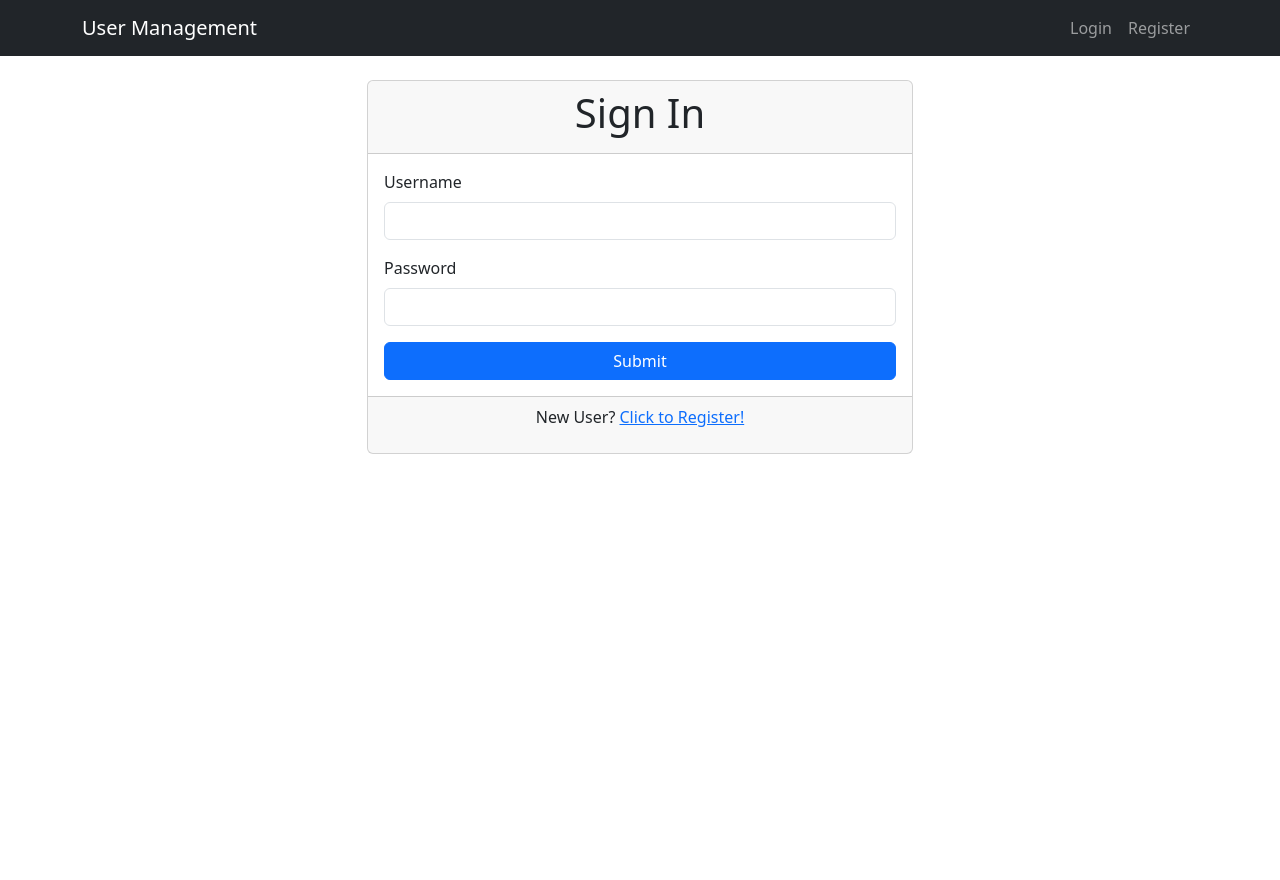
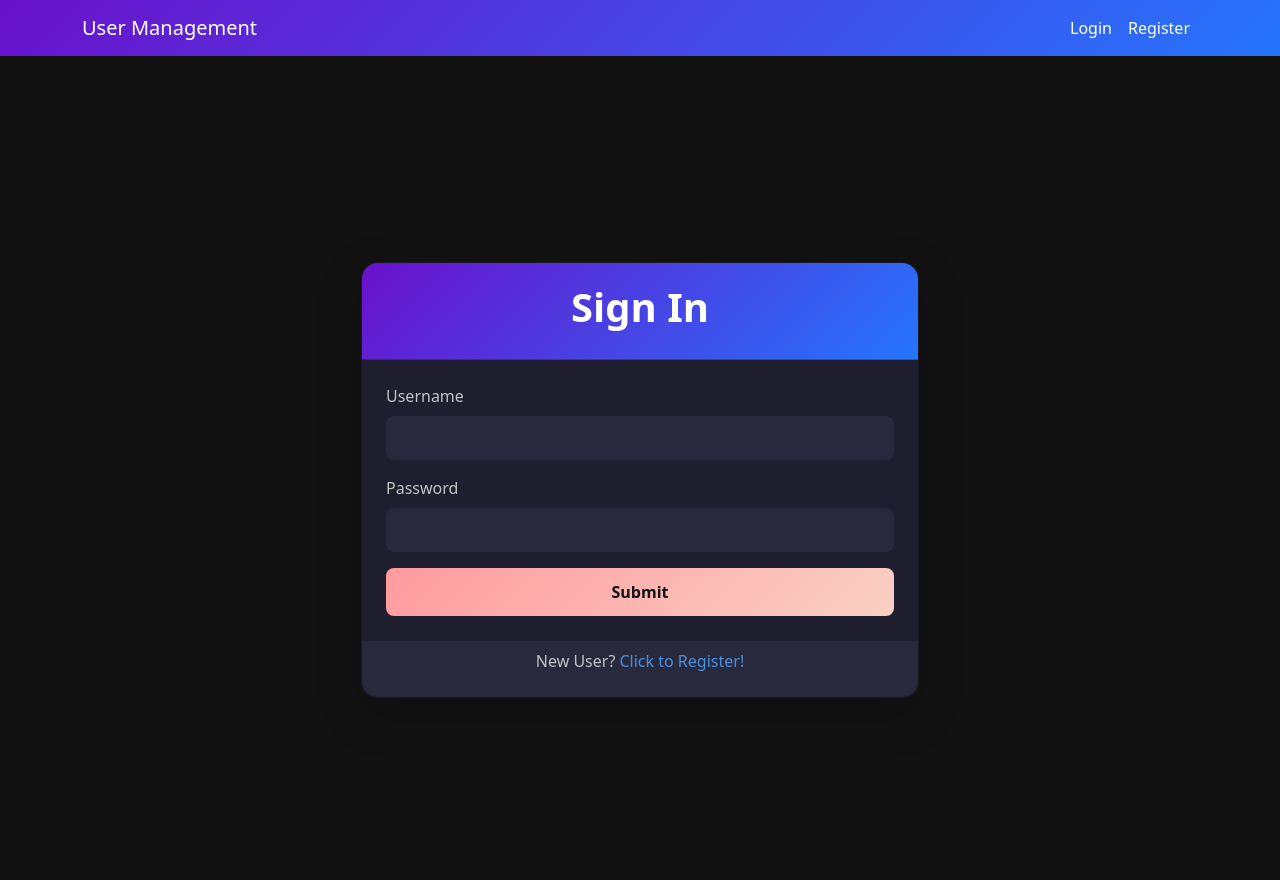
Before and after one commit to TahaBari/User-Management-System, a Python web app: template app/templates/login.html in a window 1280 px wide. Before the commit the page ends 454 px from the top, so only its background shows below. Run offline with Jinja, Linux system fonts and the light colour scheme; the template is opened without the code that fills it: most values are stand-ins (such as "Sample title", 1, 10 or a date in 2020); form fields are guessed from the names that the template uses.

```diff
--- a/app/templates/base.html
+++ b/app/templates/base.html
@@ -5,9 +5,41 @@
     <meta name="viewport" content="width=device-width, initial-scale=1.0">
     <title>{{ title }} - User Management System</title>
     <link href="https://cdn.jsdelivr.net/npm/bootstrap@5.3.0/dist/css/bootstrap.min.css" rel="stylesheet">
+    <style>
+        body {
+            background-color: #121212;
+            color: #ffffff;
+        }
+        .navbar {
+            background: linear-gradient(135deg, #6a11cb, #2575fc);
+        }
+        .navbar-brand, .nav-link {
+            color: #ffffff !important;
+        }
+        .card {
+            background-color: #1e1e2e;
+            color: #ffffff;
+            border-radius: 16px;
+            overflow: hidden;
+            box-shadow: 0px 4px 10px rgba(0, 0, 0, 0.3);
+        }
+        .card-header {
+            background: linear-gradient(135deg, #6a11cb, #2575fc);
+            padding: 20px;
+            border-radius: 16px 16px 0 0;
+        }
+        .btn-custom {
+            background: linear-gradient(135deg, #ff9a9e, #fad0c4);
+            color: #121212;
+            padding: 12px;
+            font-weight: bold;
+            border-radius: 8px;
+            border: none;
+        }
+    </style>
 </head>
 <body>
-    <nav class="navbar navbar-expand-lg navbar-dark bg-dark mb-4">
+    <nav class="navbar navbar-expand-lg navbar-dark mb-4">
         <div class="container">
             <a class="navbar-brand" href="{{ url_for('main.index') }}">User Management</a>
             <button class="navbar-toggler" type="button" data-bs-toggle="collapse" data-bs-target="#navbarNav">
--- a/app/templates/login.html
+++ b/app/templates/login.html
@@ -1,36 +1,36 @@
 {% extends "base.html" %}
 
 {% block content %}
-    <div class="row justify-content-center">
+    <div class="d-flex justify-content-center align-items-center" style="min-height: 100vh; background-color: #121212;">
         <div class="col-md-6">
-            <div class="card">
-                <div class="card-header">
-                    <h1 class="text-center">Sign In</h1>
+            <div class="card shadow-lg" style="background-color: #1e1e2e; color: #ffffff; border-radius: 16px; overflow: hidden;">
+                <div class="card-header text-center" style="background: linear-gradient(135deg, #6a11cb, #2575fc); padding: 20px; border-radius: 16px 16px 0 0;">
+                    <h1 style="color: #ffffff; font-weight: bold;">Sign In</h1>
                 </div>
-                <div class="card-body">
+                <div class="card-body p-4">
                     <form action="" method="post" novalidate>
                         {{ form.hidden_tag() }}
                         <div class="mb-3">
-                            {{ form.username.label(class="form-label") }}
-                            {{ form.username(class="form-control") }}
+                            {{ form.username.label(class="form-label", style="color: #c3c3c3;") }}
+                            {{ form.username(class="form-control", style="background-color: #28293d; color: #ffffff; border: none; border-radius: 8px; padding: 10px;") }}
                             {% for error in form.username.errors %}
                                 <span class="text-danger">{{ error }}</span>
                             {% endfor %}
                         </div>
                         <div class="mb-3">
-                            {{ form.password.label(class="form-label") }}
-                            {{ form.password(class="form-control") }}
+                            {{ form.password.label(class="form-label", style="color: #c3c3c3;") }}
+                            {{ form.password(class="form-control", style="background-color: #28293d; color: #ffffff; border: none; border-radius: 8px; padding: 10px;") }}
                             {% for error in form.password.errors %}
                                 <span class="text-danger">{{ error }}</span>
                             {% endfor %}
                         </div>
                         <div class="d-grid">
-                            {{ form.submit(class="btn btn-primary") }}
+                            {{ form.submit(class="btn", style="background: linear-gradient(135deg, #ff9a9e, #fad0c4); color: #121212; padding: 12px; font-weight: bold; border-radius: 8px; border: none;") }}
                         </div>
                     </form>
                 </div>
-                <div class="card-footer text-center">
-                    <p>New User? <a href="{{ url_for('auth.register') }}">Click to Register!</a></p>
+                <div class="card-footer text-center" style="background-color: #28293d; border-radius: 0 0 16px 16px;">
+                    <p style="color: #c3c3c3;">New User? <a href="{{ url_for('auth.register') }}" style="color: #4a90e2; text-decoration: none;">Click to Register!</a></p>
                 </div>
             </div>
         </div>
--- a/run.py
+++ b/run.py
@@ -3,4 +3,4 @@ from app import create_app
 app = create_app()
 
 if __name__ == '__main__':
-    app.run(debug=False)
+    app.run(debug=True)
```
Also changed, not shown: app/templates/index.html (+14 -12 lines).
